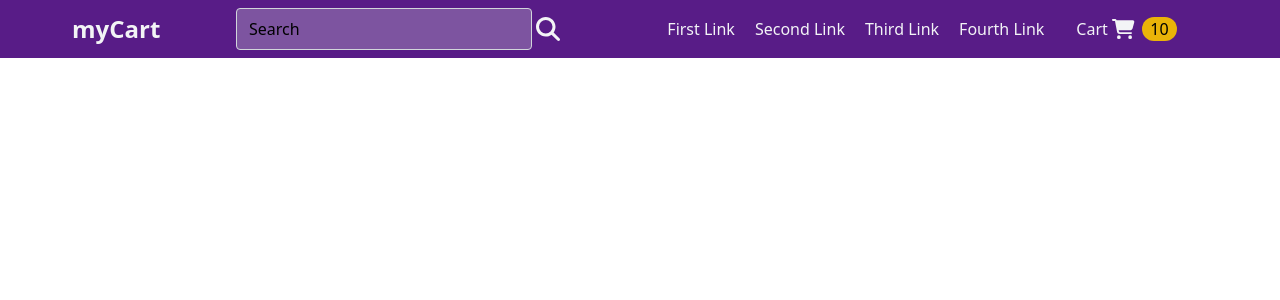
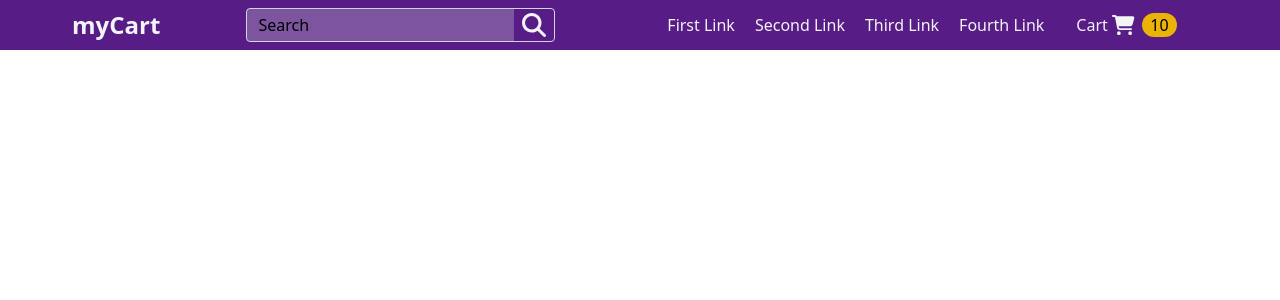
Before and after one commit to tonmoysardar11/ecommerce-website-with-redux, a React (Create React App) app: page / in a window 1280 px wide. Shown: the top 300 px of the page. Built offline with nearby package versions, Linux system fonts and the light colour scheme.

Commit message:
Proper Navbar Created and Reuseable

```diff
--- a/src/components/layout/Navbar.js
+++ b/src/components/layout/Navbar.js
@@ -17,14 +17,14 @@ const Navbar = () => {
                     <span class="ml-3 text-2xl text-gray-100 font-semibold cursor-pointer">myCart</span>
                 </a>
                 <div class="w-1/2 md:w-1/3 flex justify-center items-center">
-                    <div class="w-full flex justify-center items-center mx-2">
-                        <input type="text" name="hero-field" class=" w-4/5 bg-gray-300 bg-opacity-30 rounded border border-gray-300 focus:ring-2 focus:ring-yellow-500 focus:bg-white focus:border-yellow-500 text-base outline-none text-black py-1 px-3 leading-8 transition-colors duration-200 ease-in-out placeholder:text-black" placeholder='Search' />
-                        <FontAwesomeIcon icon={faMagnifyingGlass} className='mx-1 text-xl md:text-2xl cursor-pointer' />
+                    <div class="w-4/5 flex justify-center items-center rounded border border-gray-300">
+                        <input type="text" name="hero-field" class="w-full bg-gray-300 bg-opacity-30 focus:ring-2  focus:bg-white focus:border-gray-500 text-base outline-none text-black py-1 px-3 leading-6 transition-colors duration-200 ease-in-out placeholder:text-black" placeholder='Search' />
+                        <FontAwesomeIcon icon={faMagnifyingGlass} className='mx-2 text-xl md:text-2xl cursor-pointer' />
                     </div>
                 </div>
-                {menu ? <FontAwesomeIcon icon={faBars} onClick={toggle} className=' mx-2 md:hidden block rotate-90 text-xl duration-200' /> : <FontAwesomeIcon icon={faBars} onClick={toggle} className=' mx-2 md:hidden block text-xl duration-200' />}
+                {menu ? <FontAwesomeIcon icon={faBars} onClick={toggle} className=' mx-2 lg:hidden block rotate-90 text-xl duration-200' /> : <FontAwesomeIcon icon={faBars} onClick={toggle} className=' mx-2 lg:hidden block text-xl duration-200' />}
 
-                <div className={` ${menu ? `flex` : `hidden`} flex-col lg:flex-row justify-center items-center md:flex py-4 lg:py-0 w-full lg:w-1/2`}>
+                <div className={` ${menu ? `flex` : `hidden`} flex-col lg:flex-row justify-center items-center lg:flex py-4 lg:py-0 w-full lg:w-1/2`}>
 
                     <nav class="flex flex-col lg:flex-row items-center text-base justify-center">
                         <a class="py-2 lg:py-0 mr-5 hover:text-gray-300 cursor-pointer">First Link</a>
```
